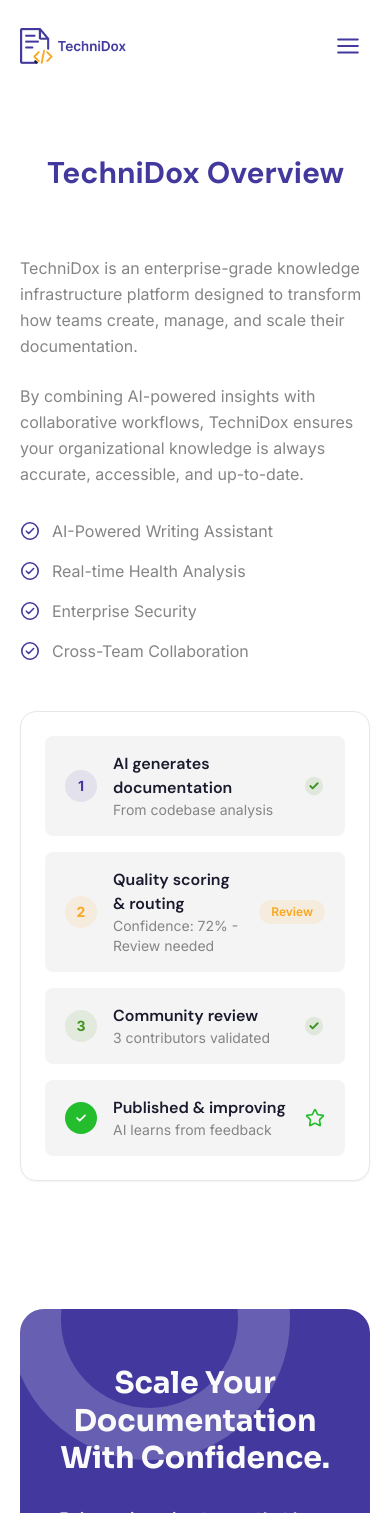
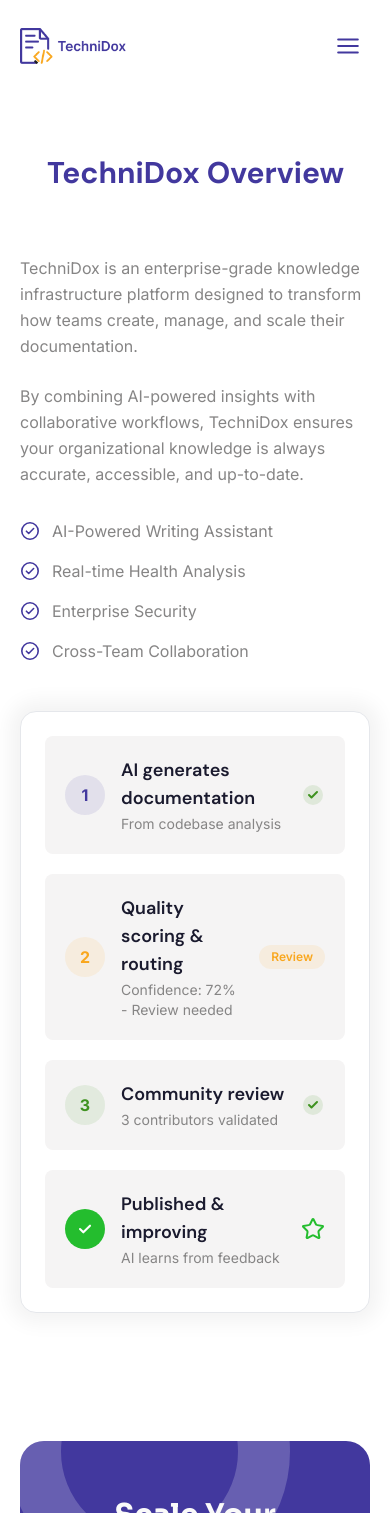
Before and after one commit to darwashiOM/technidox-landing, a Nuxt app: page /about in a window 390 px wide. Shown: the top 1513 px of the page. Built offline with nearby package versions, Linux system fonts and the light colour scheme.

Commit message:
bigger process card + soft shadow to match figma

```diff
--- a/components/CommunitySection.vue
+++ b/components/CommunitySection.vue
@@ -37,7 +37,7 @@
         subtitle="Democratize documentation contributions with gamified workflows, micro-tasks, mentorship matching, and peer validation systems that keep contributors engaged long-term."
       />
 
-      <div class="grid w-full items-center gap-12 lg:grid-cols-2 lg:gap-20 2xl:gap-[100px]">
+      <div class="grid w-full items-center gap-12 lg:grid-cols-[0.8fr_1fr] lg:gap-16 2xl:gap-24">
         <!-- Left: feature list -->
         <div v-reveal class="flex flex-col gap-8">
           <div v-for="f in features" :key="f.title" class="flex gap-4">
--- a/components/ProcessFlowCard.vue
+++ b/components/ProcessFlowCard.vue
@@ -8,33 +8,33 @@
 </script>
 
 <template>
-  <div class="rounded-2xl border border-line bg-white p-6 shadow-sm 2xl:p-8">
-    <div class="flex flex-col gap-4">
+  <div class="rounded-2xl border border-line bg-white p-6 shadow-[0_0_20px_10px_rgba(0,0,0,0.05)] 2xl:p-8">
+    <div class="flex flex-col gap-5 2xl:gap-6">
       <div
         v-for="step in steps"
         :key="step.title"
-        class="flex items-center gap-4 rounded-lg bg-tint-step px-5 py-4"
+        class="flex items-center gap-4 rounded-lg bg-tint-step px-5 py-5 2xl:px-6 2xl:py-6"
       >
         <!-- Left badge -->
         <div
           v-if="step.check"
-          class="flex h-8 w-8 shrink-0 items-center justify-center rounded-full bg-[#24BD2E]"
+          class="flex h-10 w-10 shrink-0 items-center justify-center rounded-full bg-[#24BD2E]"
         >
-          <svg width="16" height="16" viewBox="0 0 24 24" fill="none">
+          <svg width="20" height="20" viewBox="0 0 24 24" fill="none">
             <path d="m6 12 4 4 8-8" stroke="white" stroke-width="2.5" stroke-linecap="round" stroke-linejoin="round" />
           </svg>
         </div>
         <div
           v-else
-          class="flex h-8 w-8 shrink-0 items-center justify-center rounded-full font-sans text-sm font-bold"
+          class="flex h-10 w-10 shrink-0 items-center justify-center rounded-full font-sans text-base font-bold"
           :class="[step.bg, step.color]"
         >
           {{ step.n }}
         </div>
 
         <!-- Middle -->
-        <div class="flex flex-1 flex-col">
-          <p class="font-display text-base font-semibold text-ink 2xl:text-lg">
+        <div class="flex flex-1 flex-col gap-0.5">
+          <p class="font-display text-lg font-semibold text-ink 2xl:text-xl">
             {{ step.title }}
           </p>
           <p class="font-sans text-sm font-normal text-muted 2xl:text-base">
@@ -51,8 +51,8 @@
         </span>
         <svg
           v-else-if="step.status === 'check'"
-          width="22"
-          height="22"
+          width="24"
+          height="24"
           viewBox="0 0 24 24"
           fill="none"
           class="shrink-0"
@@ -60,7 +60,7 @@
           <circle cx="12" cy="12" r="10" fill="#3F9220" fill-opacity="0.12" />
           <path d="m8 12 2.5 2.5L16 9" stroke="#3F9220" stroke-width="2" stroke-linecap="round" stroke-linejoin="round" />
         </svg>
-        <img v-else src="/icons/cm-step-star.svg" alt="" class="h-5 w-5 shrink-0" />
+        <img v-else src="/icons/cm-step-star.svg" alt="" class="h-6 w-6 shrink-0" />
       </div>
     </div>
   </div>
```
